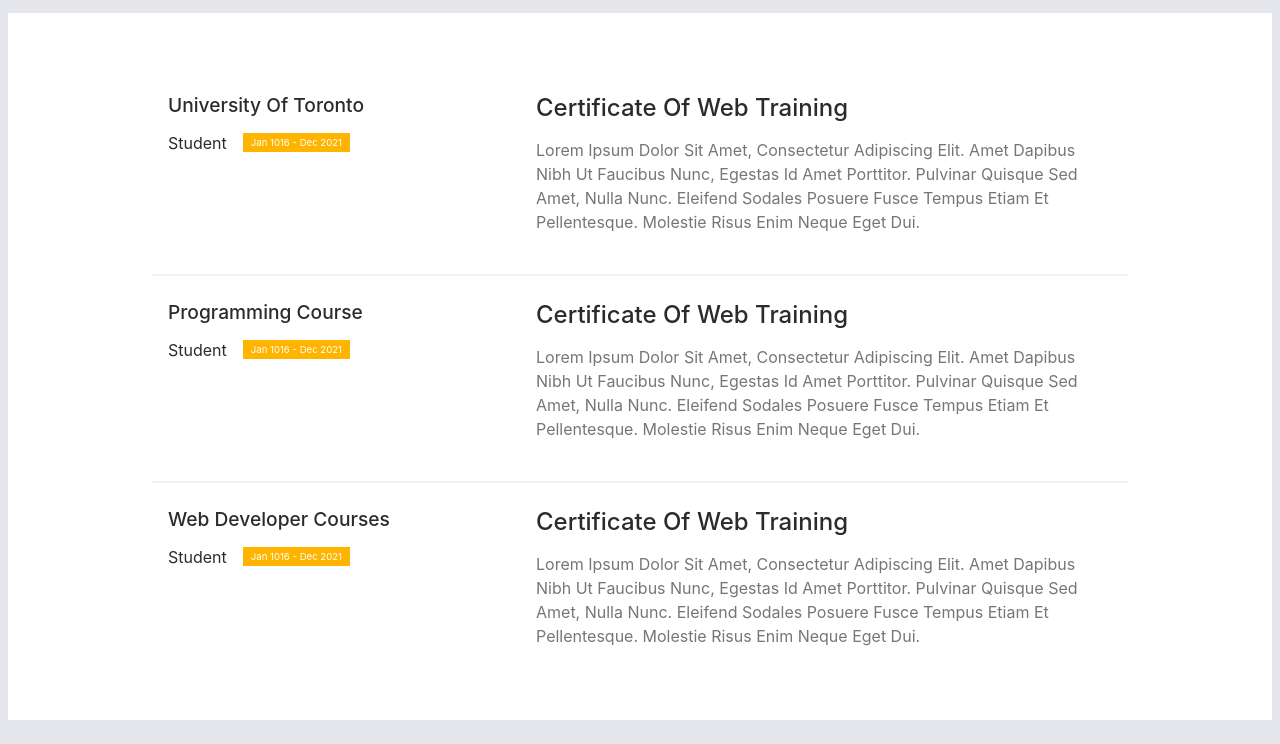
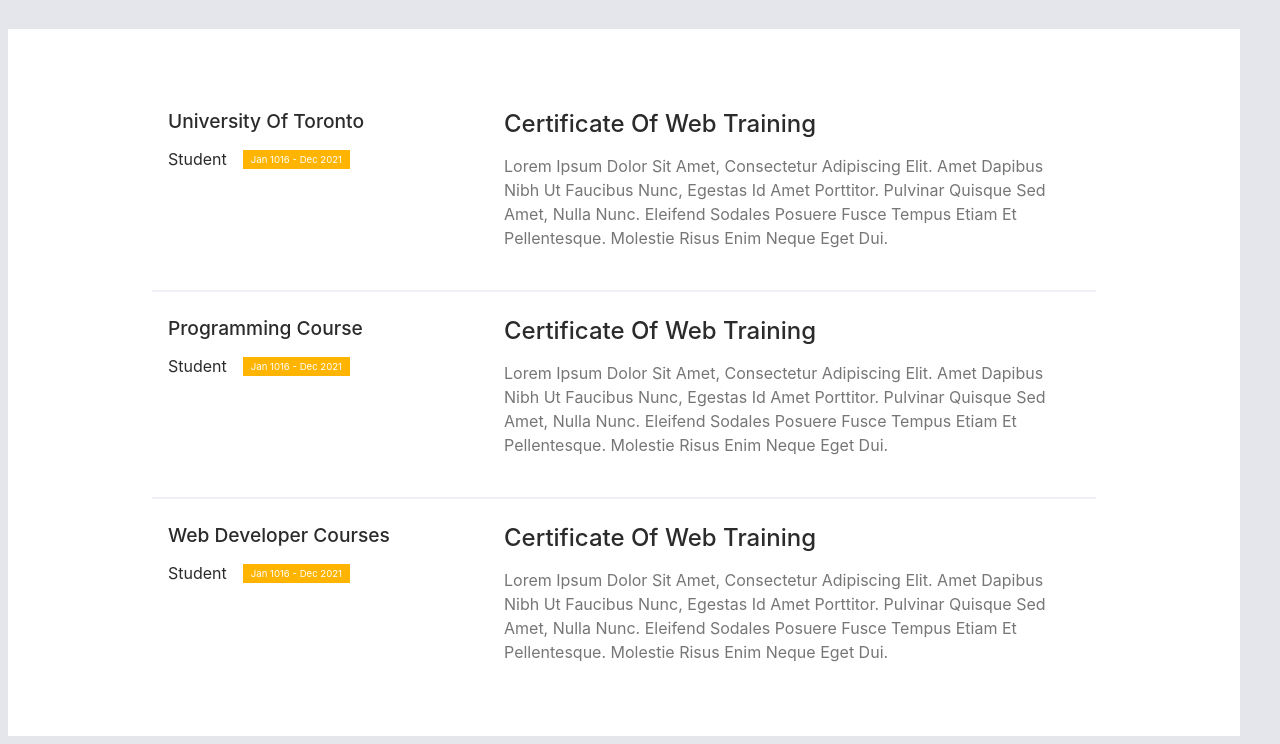
Before and after one commit to MSaeed1381/IE_HW1, a plain HTML site: page index.html in a window 1280 px wide. Shown: the part 156-900 px from the top of the page. Drawn offline with Linux system fonts and the light colour scheme.

Commit message:
changes some margin

```diff
--- a/style.scss
+++ b/style.scss
@@ -33,6 +33,7 @@ body {
   justify-content: center;
   align-items: center;
   text-transform: capitalize;
+  margin: 2rem 2rem 0 0;
 }
 
 .education-content-header {
@@ -46,6 +47,7 @@ body {
 .education-content-header__title{
   color: $titleBlackColor;
   font-weight: 700;
+  margin: 0;
 }
 
 .education-content-header__description{
@@ -59,9 +61,10 @@ body {
 
 .education-content-body {
   background-color: $white;
-  margin: 0;
+  margin: 2rem 0 0 0;
   padding: 1rem;
   width: 100%;
+
 }
 
 .education-histories{
```
Also changed, not shown: style.css, 1 other file.
